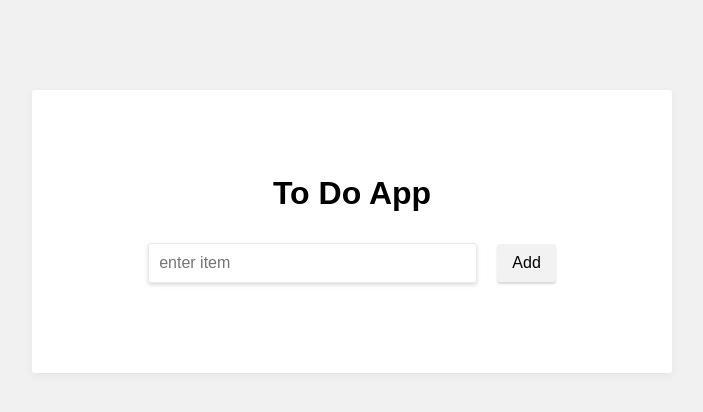
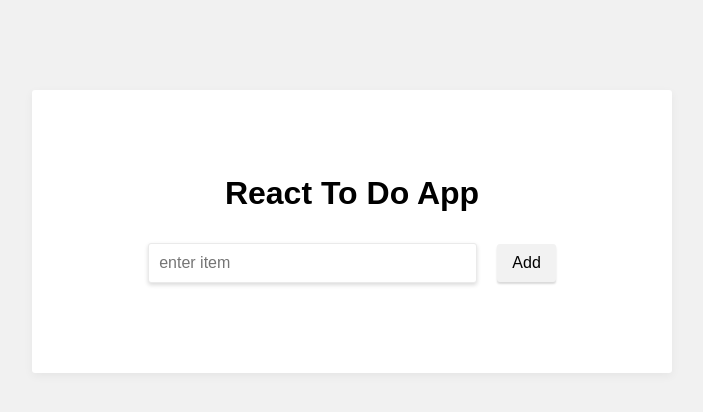
Before and after one commit to russpate/react-todo-app, a React (Create React App) app: page / in a window 1280 px wide. Shown: the top 412 px of the page, without its empty margins (288-991 px from the left). Built offline with nearby package versions, Linux system fonts and the light colour scheme.

Commit message:
added animate

```diff
--- a/package.json
+++ b/package.json
@@ -4,6 +4,7 @@
   "private": true,
   "dependencies": {
     "react": "^16.2.0",
+    "react-animated-css": "^1.0.2",
     "react-dom": "^16.2.0",
     "react-scripts": "1.0.17"
   },
--- a/src/components/header.js
+++ b/src/components/header.js
@@ -3,7 +3,7 @@ import React from 'react'
 export default class Header extends React.Component{
     render(){
         return(
-            <h1>To Do App</h1>
+            <h1>React To Do App</h1>
         );
     }
 }
--- a/src/components/todoItem.css
+++ b/src/components/todoItem.css
@@ -1,7 +1,7 @@
 .itemWrapper {
-    width: 100%;
     margin: 10px;
     text-align: left;
+    animation-duration: 1s;
 }
 
 button.removeButton {
```
Also changed, not shown: 1 other file (tests, documents, lock files or other folders).
